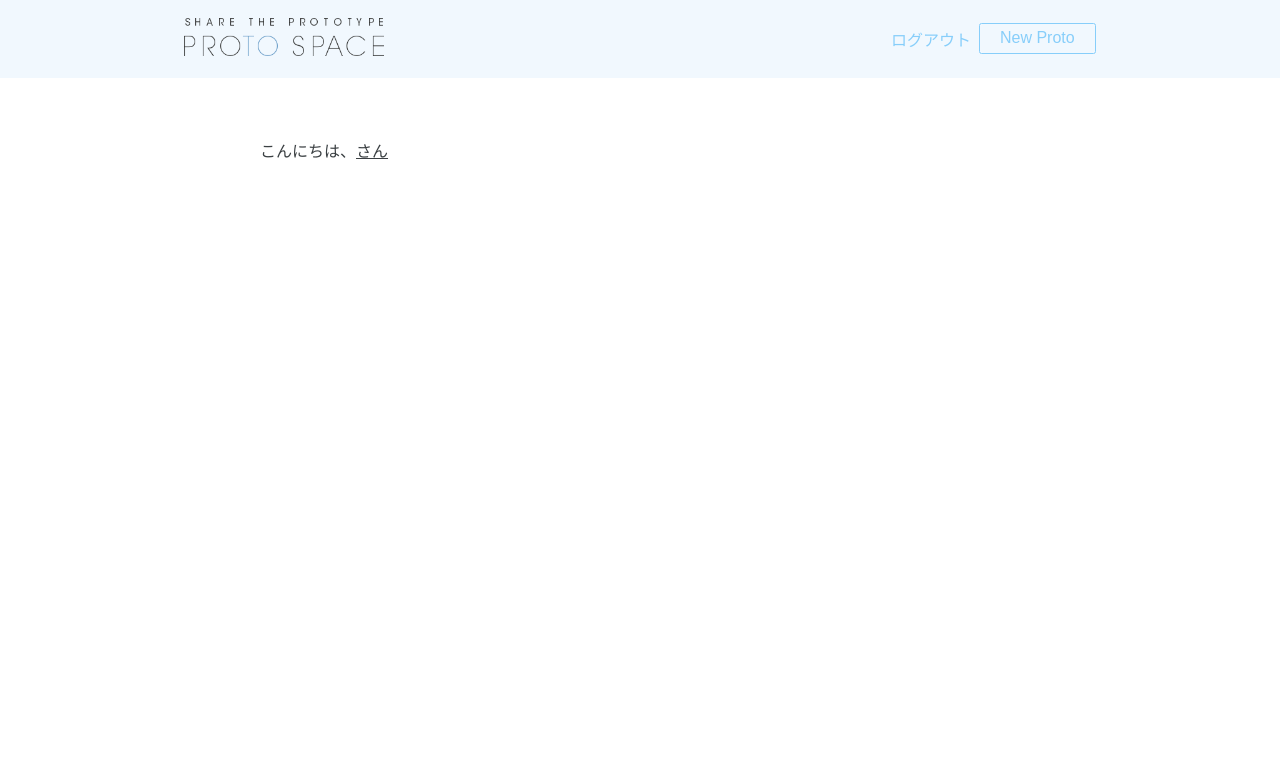
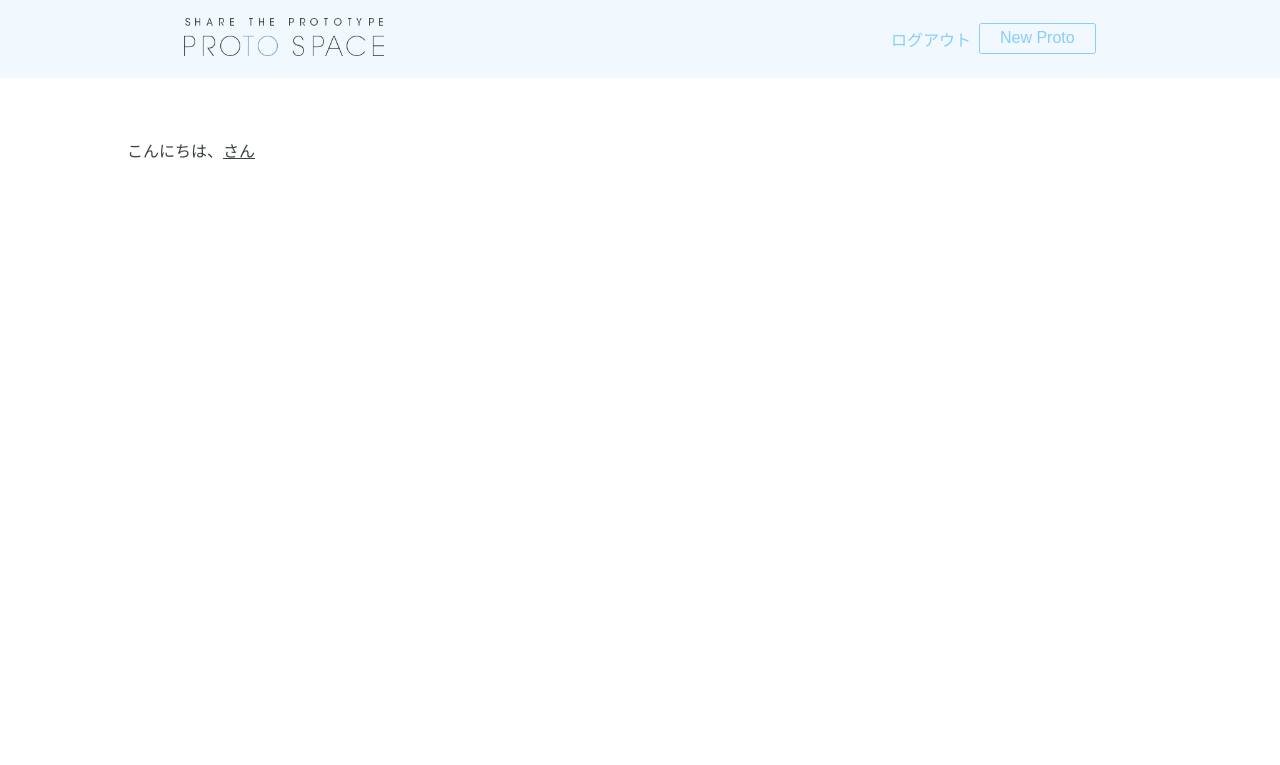
Before and after one commit to jumpei1409/protospace-b, a Django app: page / in a window 1280 px wide. Shown: the top 765 px of the page. Run offline with Django 4.2, Linux system fonts and the light colour scheme; the visitor is signed in with stand-in values (Sample User, id 1); data that the repository does not hold is empty.

Commit message:
トップページCSS実装

```diff
--- a/static/css/style.css
+++ b/static/css/style.css
@@ -15,7 +15,7 @@ body {
 
 main {
   flex: 1;
-  max-width: 800px;
+  max-width: 1100px;
   margin: 0 auto;
   padding: 40px 20px;
   width: 100%;
@@ -208,13 +208,15 @@ h2 {
 /* トップページ */
 .contents {
   padding: 20px 0;
+  max-width: 1026px;
+  margin: 0 auto;
 }
 
 .greeting {
   font-size: 16px;
   font-weight: 400;
   color: #3B4043;
-  margin-bottom: 20px;
+  margin-bottom: 40px;
 }
 
 .greeting a {
@@ -228,7 +230,7 @@ h2 {
 
 .card img {
   width: 324px;
-  height: 200px;
+  height: 250px;
   object-fit: cover;
   margin-bottom: 8px;
 }
--- a/templates/prototypes/detail.html
+++ b/templates/prototypes/detail.html
@@ -13,7 +13,7 @@
   <!-- 編集・削除ボタン -->
   {% if user == object.user %}
   <div class="detail-actions">
-    <a href="" class="btn-action">編集する</a>
+    <a href={% url 'Prototypes:update' object.pk %} class="btn-action">編集する</a>
     <form method="post" action="{% url 'Prototypes:delete' object.pk %}">
       {% csrf_token %}
       <button type="submit" class="btn-action">削除する</button>
--- a/templates/prototypes/index.html
+++ b/templates/prototypes/index.html
@@ -14,7 +14,7 @@
         <img src="{{ prototype.image.url }}" alt="{{ prototype.title }}">
         <p class="card-title">{{ prototype.title }}</p>
         <p class="card-catchphrase">{{ prototype.catchphrase }}</p>
-        <p class="card-author">by {{ prototype.user.nickname }}</p>
+        <p class="card-author"><a href={% url 'users:mypage' user.pk %}>by {{ prototype.user.nickname }}</a></p>
       </a>
     </div>
     {% endfor %}
```
